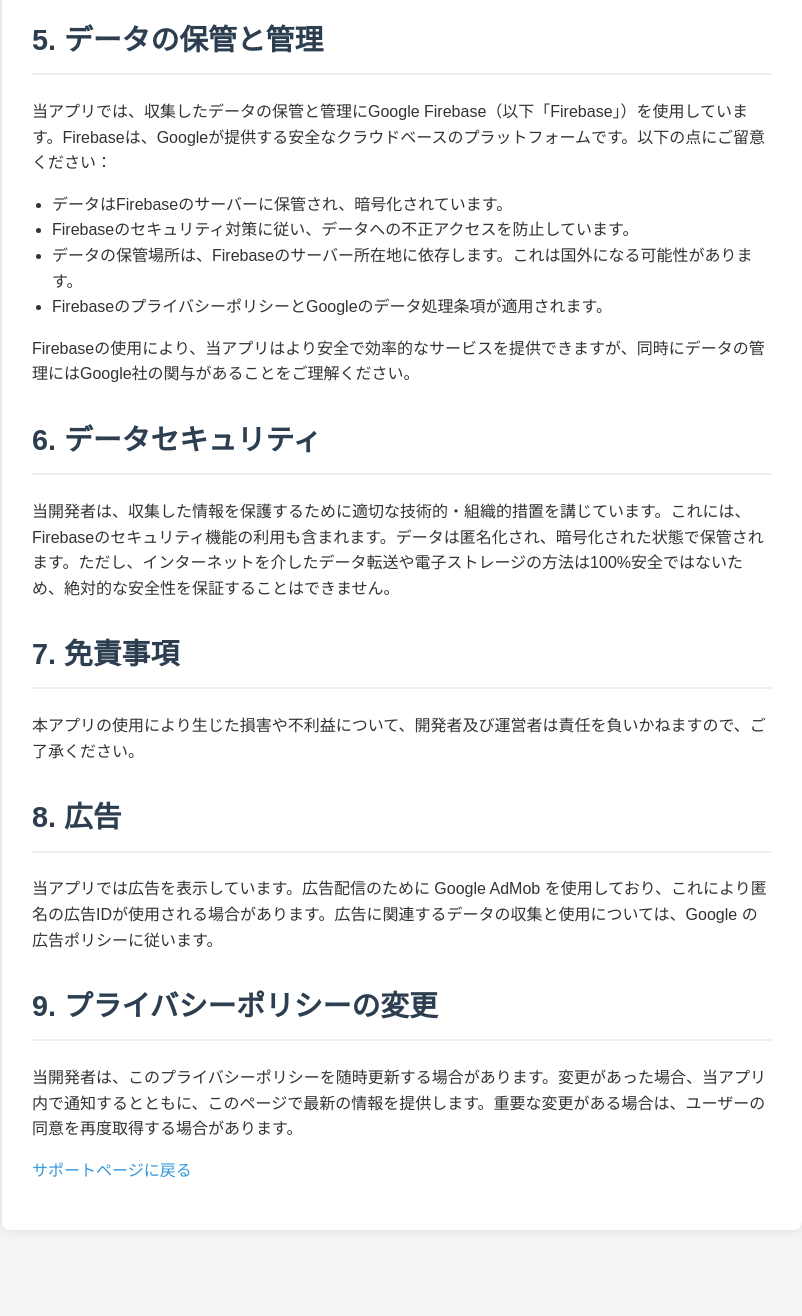
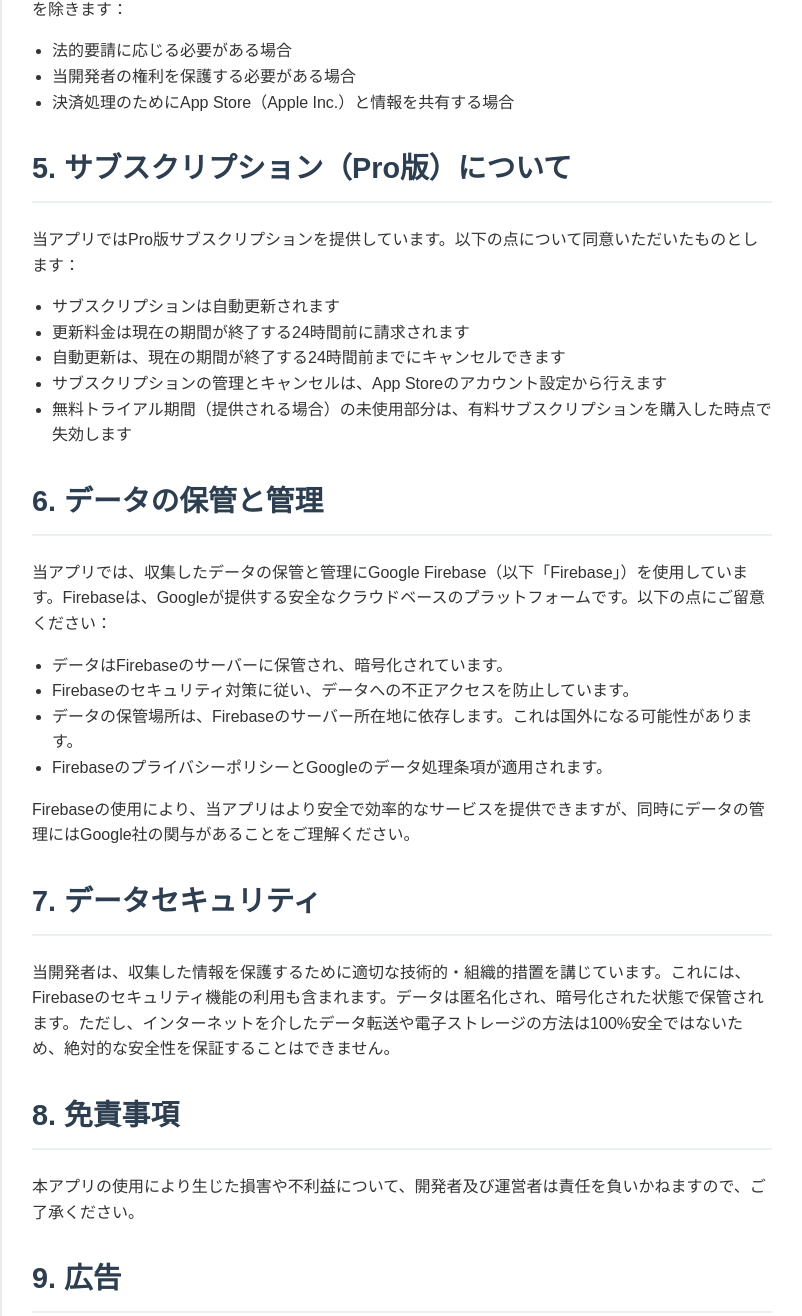
Before and after one commit to t-24maki/vegetable-support, a plain HTML site: page privacy-policy_JP.html in a window 1280 px wide. Shown: the part 1021-2337 px from the top of the page, without its empty margins (238-1040 px from the left). Before the commit the page ends 2271 px from the top, so only its background shows below. Drawn offline with Linux system fonts and the light colour scheme.

Commit message:
Update privacy-policy_JP.html

```diff
--- a/privacy-policy_JP.html
+++ b/privacy-policy_JP.html
@@ -9,8 +9,7 @@
 <body>
     <div class="container">
         <h1>野菜価格 プライバシーポリシー</h1>
-        <p>最終更新日: 2024/10/24</p>
-
+        <p>最終更新日: 2024/12/16</p>
         <h2>1. はじめに</h2>
         <p>「野菜価格」（以下「当アプリ」）は、個人開発によって提供されています。このプライバシーポリシーは、当アプリの使用に関連して収集、使用、開示される情報の取り扱いについて説明します。</p>
 
@@ -18,6 +17,8 @@
         <p>当アプリでは個人情報は取得しておりませんが、以下の情報を収集する場合があります：</p>
         <ul>
             <li>デバイスの種類、言語設定</li>
+            <li>サブスクリプション状態（Pro版ユーザーのみ）</li>
+            <li>購入履歴（Pro版ユーザーのみ）</li>
         </ul>
 
         <h2>3. 情報の使用目的</h2>
@@ -26,6 +27,8 @@
             <li>アプリの機能提供とパフォーマンスの向上</li>
             <li>ユーザーエクスペリエンスの改善</li>
             <li>匿名化された統計データの分析</li>
+            <li>サブスクリプションの管理と更新（Pro版ユーザーのみ）</li>
+            <li>カスタマーサポートの提供</li>
         </ul>
 
         <h2>4. 情報の共有</h2>
@@ -33,9 +36,20 @@
         <ul>
             <li>法的要請に応じる必要がある場合</li>
             <li>当開発者の権利を保護する必要がある場合</li>
+            <li>決済処理のためにApp Store（Apple Inc.）と情報を共有する場合</li>
         </ul>
 
-        <h2>5. データの保管と管理</h2>
+        <h2>5. サブスクリプション（Pro版）について</h2>
+        <p>当アプリではPro版サブスクリプションを提供しています。以下の点について同意いただいたものとします：</p>
+        <ul>
+            <li>サブスクリプションは自動更新されます</li>
+            <li>更新料金は現在の期間が終了する24時間前に請求されます</li>
+            <li>自動更新は、現在の期間が終了する24時間前までにキャンセルできます</li>
+            <li>サブスクリプションの管理とキャンセルは、App Storeのアカウント設定から行えます</li>
+            <li>無料トライアル期間（提供される場合）の未使用部分は、有料サブスクリプションを購入した時点で失効します</li>
+        </ul>
+
+        <h2>6. データの保管と管理</h2>
         <p>当アプリでは、収集したデータの保管と管理にGoogle Firebase（以下「Firebase」）を使用しています。Firebaseは、Googleが提供する安全なクラウドベースのプラットフォームです。以下の点にご留意ください：</p>
         <ul>
             <li>データはFirebaseのサーバーに保管され、暗号化されています。</li>
@@ -45,16 +59,16 @@
         </ul>
         <p>Firebaseの使用により、当アプリはより安全で効率的なサービスを提供できますが、同時にデータの管理にはGoogle社の関与があることをご理解ください。</p>
 
-        <h2>6. データセキュリティ</h2>
+        <h2>7. データセキュリティ</h2>
         <p>当開発者は、収集した情報を保護するために適切な技術的・組織的措置を講じています。これには、Firebaseのセキュリティ機能の利用も含まれます。データは匿名化され、暗号化された状態で保管されます。ただし、インターネットを介したデータ転送や電子ストレージの方法は100%安全ではないため、絶対的な安全性を保証することはできません。</p>
 
-        <h2>7. 免責事項</h2>
+        <h2>8. 免責事項</h2>
         <p>本アプリの使用により生じた損害や不利益について、開発者及び運営者は責任を負いかねますので、ご了承ください。</p>
 
-        <h2>8. 広告</h2>
-        <p>当アプリでは広告を表示しています。広告配信のために Google AdMob を使用しており、これにより匿名の広告IDが使用される場合があります。広告に関連するデータの収集と使用については、Google の広告ポリシーに従います。</p>
+        <h2>9. 広告</h2>
+        <p>当アプリでは広告を表示しています。広告配信のために Google AdMob を使用しており、これにより匿名の広告IDが使用される場合があります。広告に関連するデータの収集と使用については、Google の広告ポリシーに従います。なお、Pro版ユーザーには広告は表示されません。</p>
 
-        <h2>9. プライバシーポリシーの変更</h2>
+        <h2>10. プライバシーポリシーの変更</h2>
         <p>当開発者は、このプライバシーポリシーを随時更新する場合があります。変更があった場合、当アプリ内で通知するとともに、このページで最新の情報を提供します。重要な変更がある場合は、ユーザーの同意を再度取得する場合があります。</p>
 
         <p><a href="index.html">サポートページに戻る</a></p>
```
